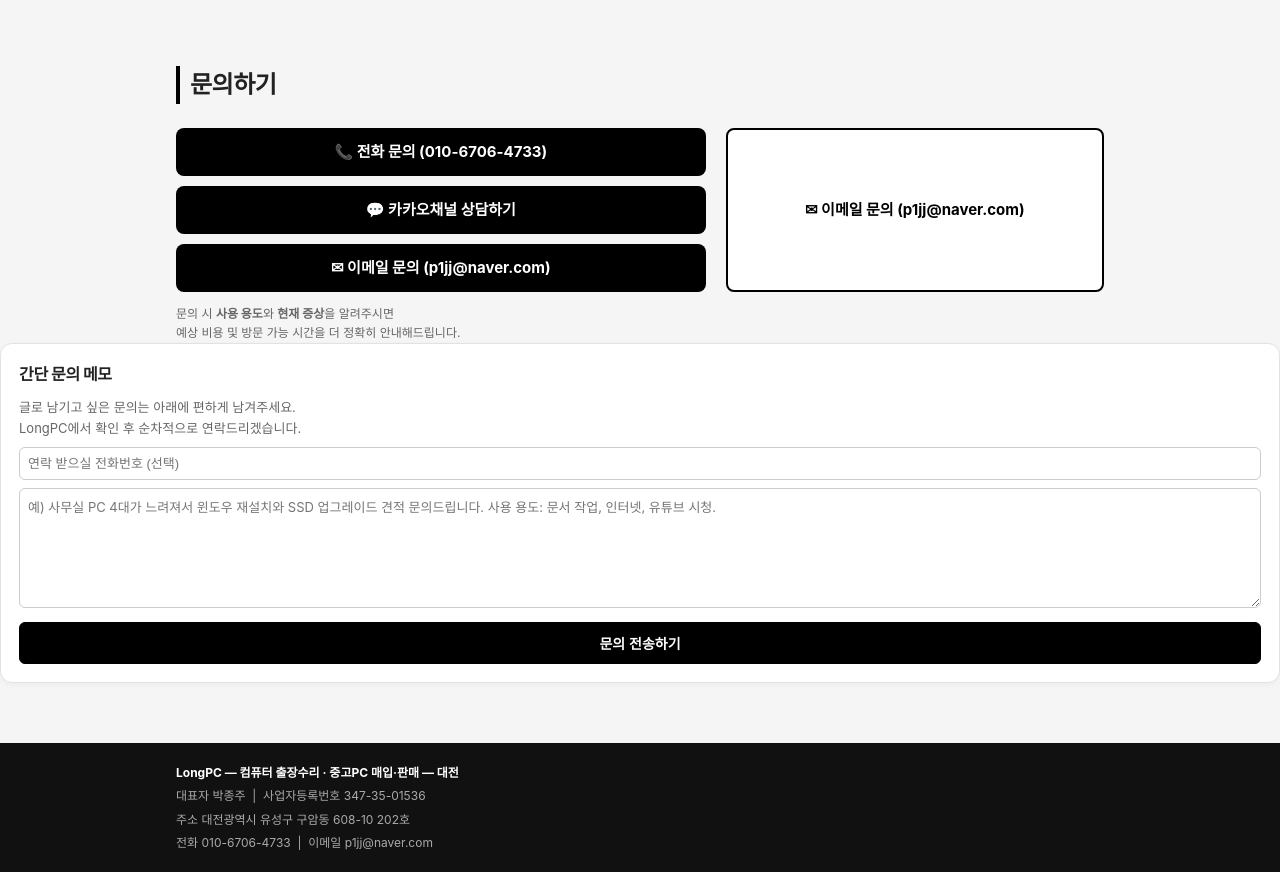
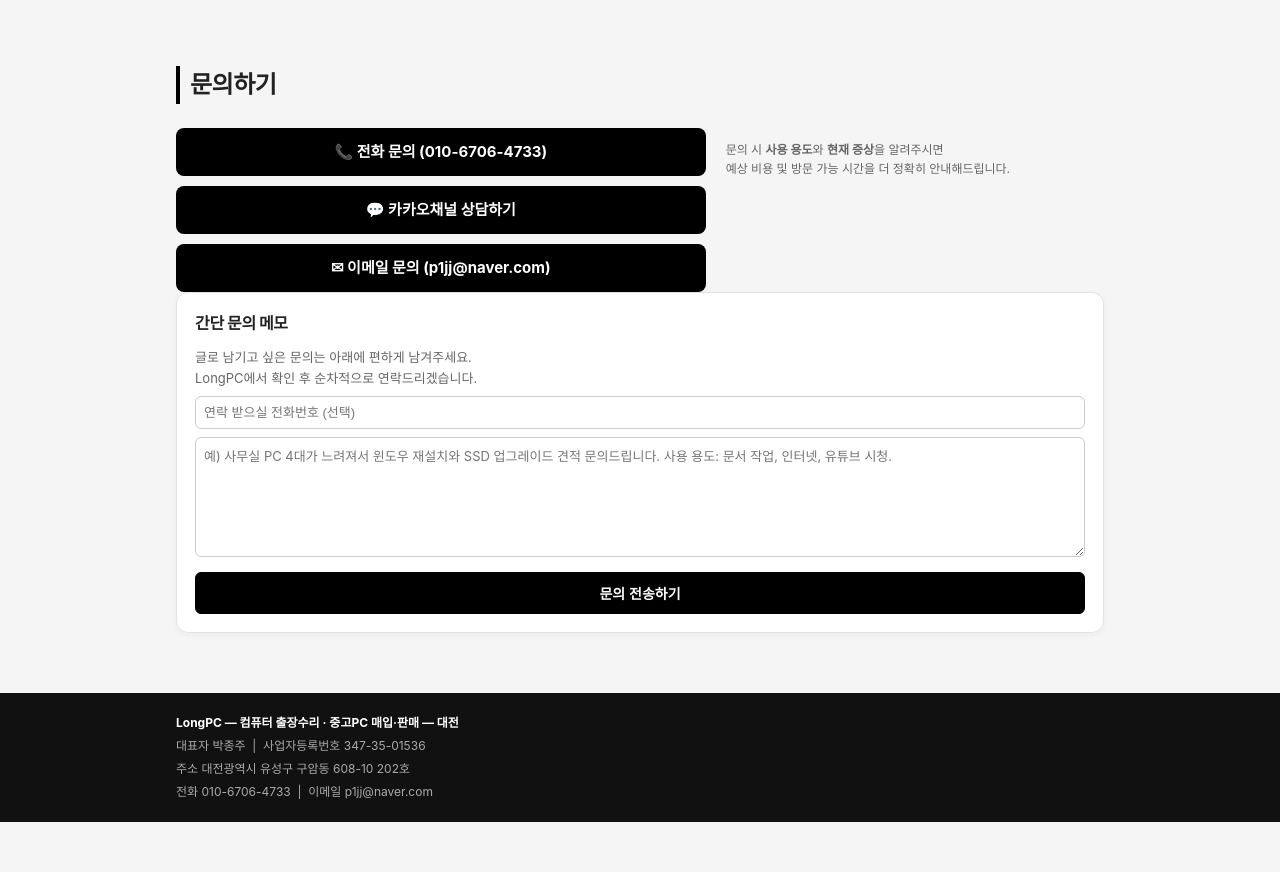
Before and after one commit to okp10jj/long1, a plain HTML site: page index.html in a window 1280 px wide. Shown: the part 1620-2492 px from the top of the page. After the commit the page ends 2442 px from the top, so only its background shows below. Drawn offline with Linux system fonts and the light colour scheme.

Commit message:
Add files via upload

```diff
--- a/index.html
+++ b/index.html
@@ -631,17 +631,6 @@
 
 </div>
 
-    <!-- 이메일 버튼 -->
-    <a href="mailto:p1jj@naver.com"
-       style="display:flex; align-items:center; justify-content:center;
-              background:#fff; color:#000; padding:12px; border-radius:8px;
-              font-size:15px; font-weight:700; border:2px solid #000;
-              text-decoration:none;">
-      ✉ 이메일 문의 (p1jj@naver.com)
-    </a>
-
-  </div>
-
   <small style="display:block; margin-top:12px; font-size:12px; color:#666;">
     문의 시 <strong>사용 용도</strong>와 <strong>현재 증상</strong>을 알려주시면<br>
     예상 비용 및 방문 가능 시간을 더 정확히 안내해드립니다.
```
